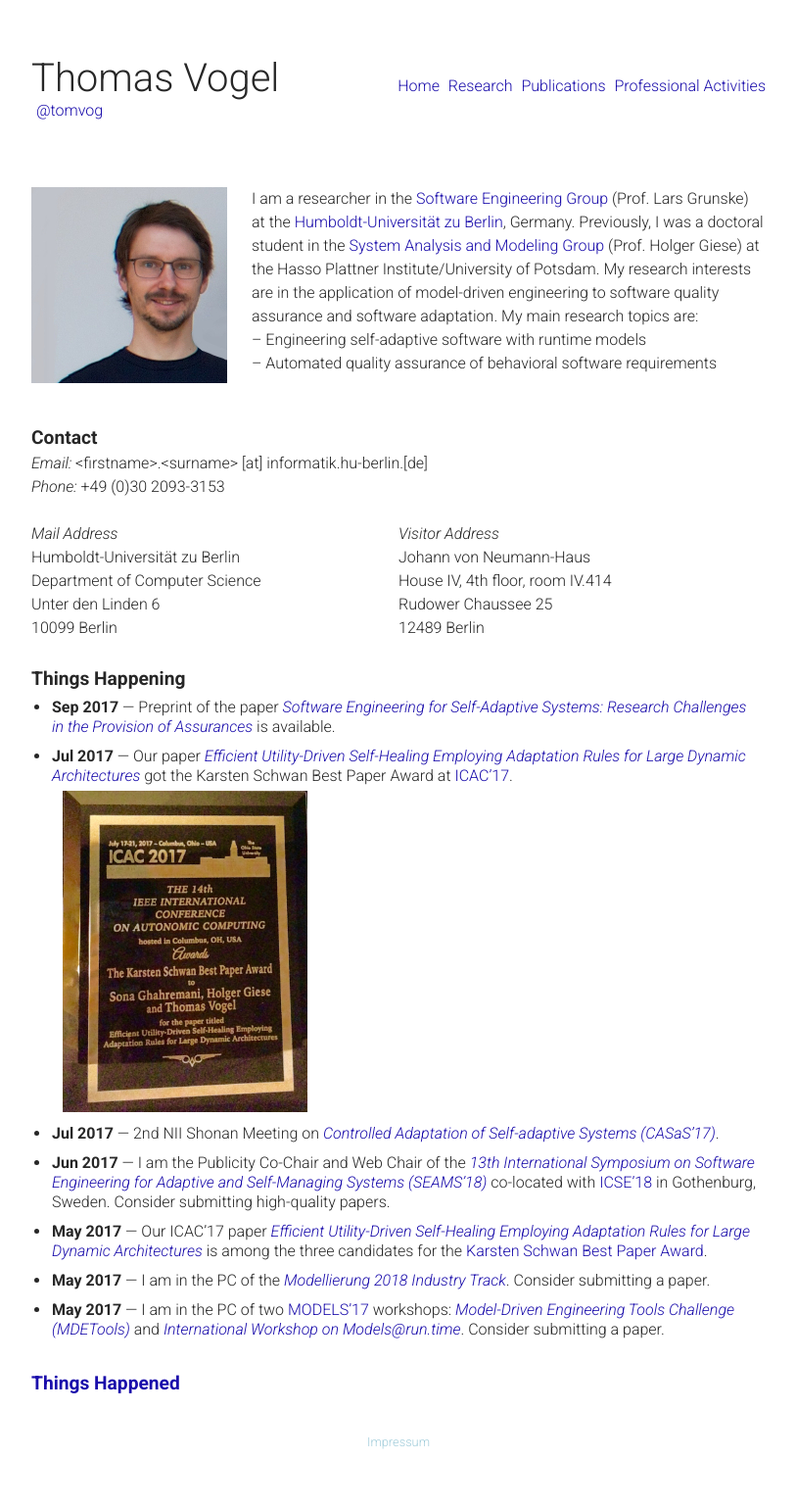
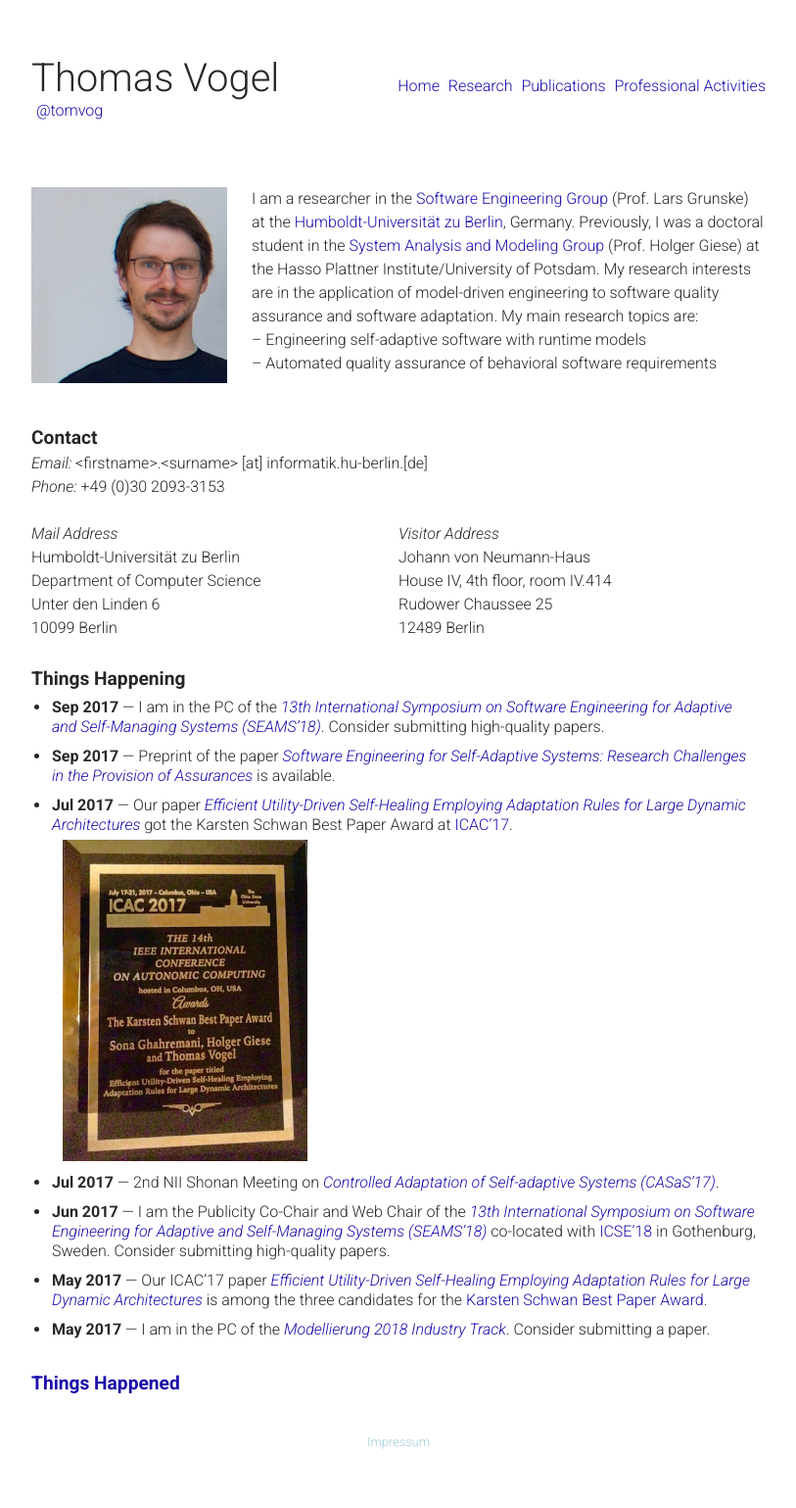
Before and after one commit to thomas-vogel/thomas-vogel.github.io, a Jekyll site: the page built from index.md, in a window 1280 px wide. Shown: the whole page at 98% size, without its empty margins (233-1046 px from the left). Built offline with Jekyll 4.4.1, drawn with Linux system fonts in a browser that asks for light colours.

Commit message:
Add SEAMS'18 PC.

```diff
--- a/index.md
+++ b/index.md
@@ -44,6 +44,7 @@ My research interests are in the application of model-driven engineering to soft
 
 ## Things Happening
 
+* __Sep 2017__ --- I am in the PC of the [_13th International Symposium on Software Engineering for Adaptive and Self-Managing Systems (SEAMS'18)_](http://2018.seams-symposia.org){:target="_blank"}. Consider submitting high-quality papers.
 * __Sep 2017__ --- Preprint of the paper [_Software Engineering for Self-Adaptive Systems: Research Challenges in the Provision of Assurances_](publications/2017-SEFSAS3a) is available.
 * __Jul 2017__ --- Our paper [_Efficient Utility-Driven Self-Healing Employing Adaptation Rules for Large Dynamic Architectures_](publications/2017-ICAC) got the Karsten Schwan Best Paper Award at [ICAC'17](http://icac2017.ece.ohio-state.edu/){:target="_blank"}.
 
@@ -53,7 +54,6 @@ My research interests are in the application of model-driven engineering to soft
 * __Jun 2017__ --- I am the Publicity Co-Chair and Web Chair of the [_13th International Symposium on Software Engineering for Adaptive and Self-Managing Systems (SEAMS'18)_](http://2018.seams-symposia.org){:target="_blank"} co-located with [ICSE'18](http://www.icse2018.org){:target="_blank"} in Gothenburg, Sweden. Consider submitting high-quality papers.
 * __May 2017__ --- Our ICAC'17 paper [_Efficient Utility-Driven Self-Healing Employing Adaptation Rules for Large Dynamic Architectures_](publications/2017-ICAC) is among the three candidates for the [Karsten Schwan Best Paper Award](http://icac2017.ece.ohio-state.edu/program/program/){:target="_blank"}.
 * __May 2017__ --- I am in the PC of the [_Modellierung 2018 Industry Track_](http://modellierung2018.org/call/praxisforum-aufruf/){:target="_blank"}. Consider submitting a paper.
-* __May 2017__ --- I am in the PC of two [MODELS'17](http://www.cs.utexas.edu/models2017){:target="_blank"} workshops: [_Model-Driven Engineering Tools Challenge (MDETools)_](http://mase.cs.queensu.ca/mdetools/){:target="_blank"} and [_International Workshop on Models@run.time_](http://st.inf.tu-dresden.de/MRT17/){:target="_blank"}. Consider submitting a paper.
 
 ## [Things Happened](pastnews)
 
```
Also changed, not shown: _pages/activities.md (+2 -0 lines), _pages/pastnews.md (+1 -0 lines).
